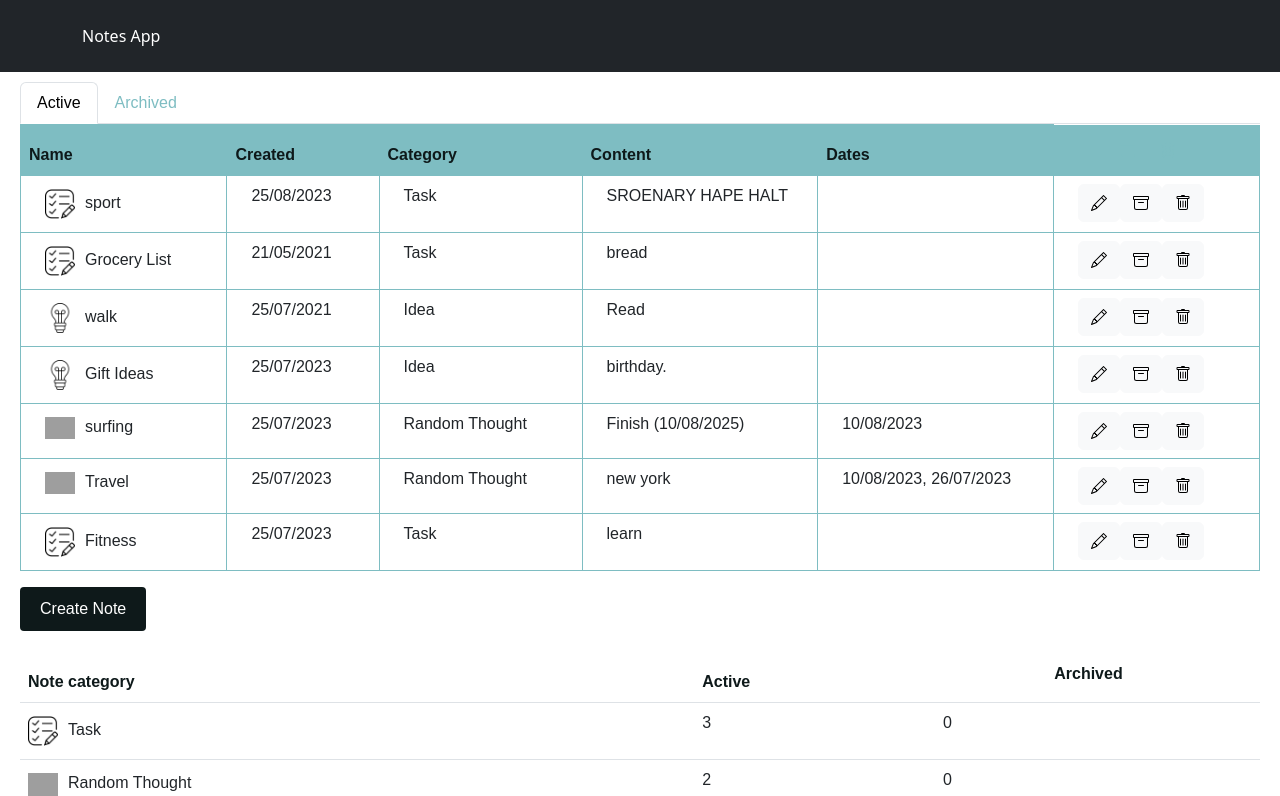
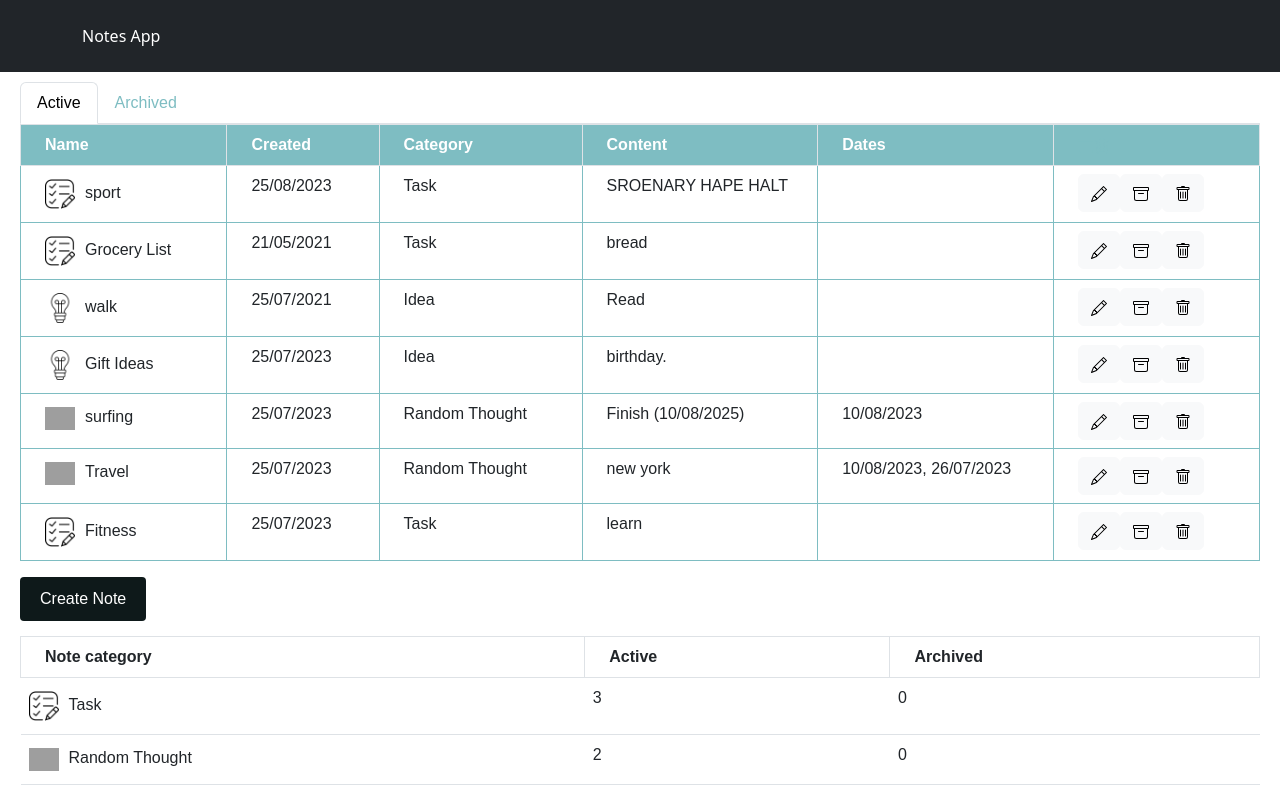
Before and after one commit to andreii2022/secondRadencyTask, a React (Create React App) app: page / in a window 1280 px wide. Shown: the top 796 px of the page. Built offline with nearby package versions, Linux system fonts and the light colour scheme; grey boxes are pictures that could not be loaded.

Commit message:
new style table

```diff
--- a/src/App.css
+++ b/src/App.css
@@ -1,4 +1,5 @@
 @import url("https://fonts.googleapis.com/css2?family=Poiret+One&display=swap");
+
 
 * {
   --primary: #0e191a; ;
--- a/src/components/Table/Table.tsx
+++ b/src/components/Table/Table.tsx
@@ -1,10 +1,9 @@
-import React, { FC, JSX } from "react";
-import styles from "./Table.module.css";
-import Table from "react-bootstrap/Table";
+import React, { FC, ReactNode } from "react";
+import { Table } from "react-bootstrap";
 
 type TableProps = {
-  headers: (string | JSX.Element[])[];
-  children: JSX.Element | JSX.Element[];
+  headers: (string | ReactNode)[];
+  children: ReactNode;
 };
 
 const CustomTable: FC<TableProps> = ({ headers, children }) => {
@@ -13,7 +12,7 @@ const CustomTable: FC<TableProps> = ({ headers, children }) => {
       <thead>
         <tr>
           {headers.map((el, i) => (
-            <th scope="col" key={i} className={styles.headers}>
+            <th scope="col" key={i} className="border px-4 py-2">
               {el}
             </th>
           ))}
```
